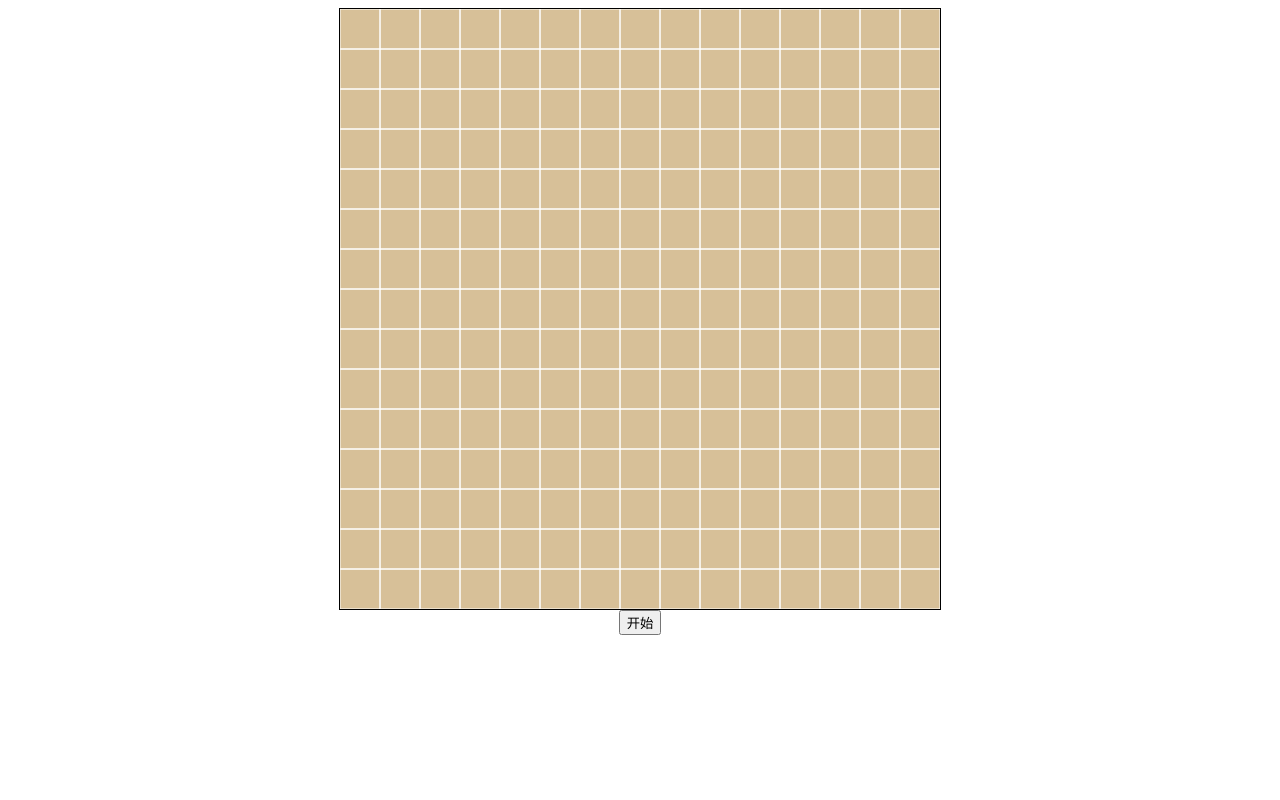
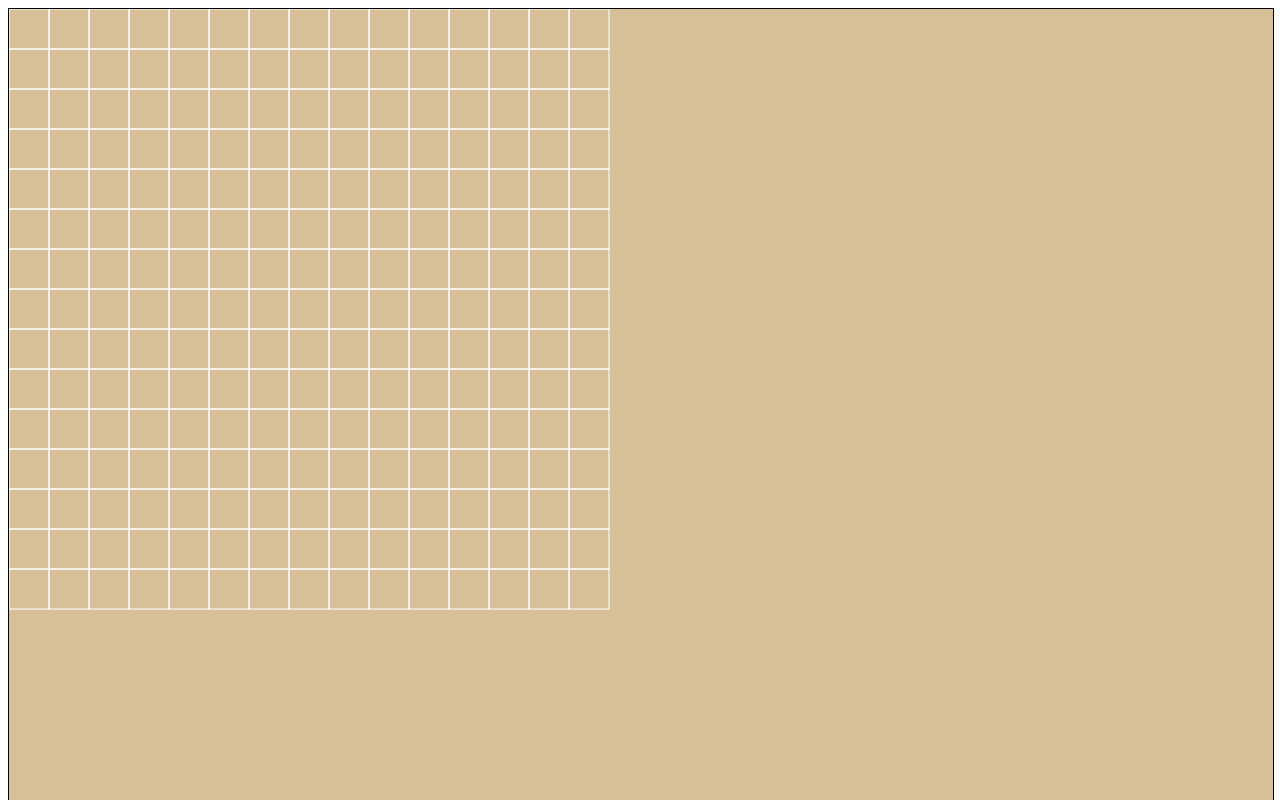
Before and after one commit to KeepFing/gobang, a plain HTML site: page index.html in a window 1280 px wide. Both pictures are taken after a click on the button "开始". Shown: the top 800 px of the page. Drawn offline with Linux system fonts and the light colour scheme.

Commit message:
移动端兼容

```diff
--- a/index.html
+++ b/index.html
@@ -1,14 +1,18 @@
-<!DOCTYPE html PUBLIC "-//W3C//DTD XHTML 1.0 Transitional//EN" "http://www.w3.org/TR/xhtml1/DTD/xhtml1-transitional.dtd">
-<html xmlns="http://www.w3.org/1999/xhtml">
+<!doctype html>
+<html lang="zh">
+
 	<head>
 		<meta http-equiv="Content-Type" content="text/html; charset=utf-8" />
+		<meta http-equiv="X-UA-Compatible" content="IE=edge,chrome=1">
+		<meta name="viewport" content="width=device-width, initial-scale=1, user-scalable=yes">
 		<title>无标题文档</title>
-<link rel="stylesheet"  href="style.css" />
+		<link rel="stylesheet" href="style.css" />
 	</head>
+
 	<body>
-<canvas id="canvas" onclick="getit()">
-</canvas>
+		<canvas id="canvas" onclick="getit()"></canvas>
 		<input id="btn1" type="button" value="开始" onclick="play();">
 		<script language="javascript" src="play.js"></script>
 	</body>
+
 </html>
--- a/play.js
+++ b/play.js
@@ -20,8 +20,9 @@ function init()
 		}
 	}
  var canvas=document.getElementById("canvas");
- canvas.width=600;
- canvas.height=600;
+ var len = document.body.clientWidth;
+ canvas.width=len;
+ canvas.height=len;
  canvas.style.backgroundColor='#d7c098';
  var  ctx=canvas.getContext('2d');
  ctx.strokeStyle='#fff';
--- a/style.css
+++ b/style.css
@@ -5,8 +5,8 @@
   {
 	  display:block;
 	  border:1px solid #000;
-	  width:600px;
-	  height:600px;
+	  width:100%;
+	  height:100%;
 	  background:#000;
 	  margin:0  auto;
   }
```
Also changed, not shown: 1 other file. Lines whose indentation alone changed are shown as unchanged.
